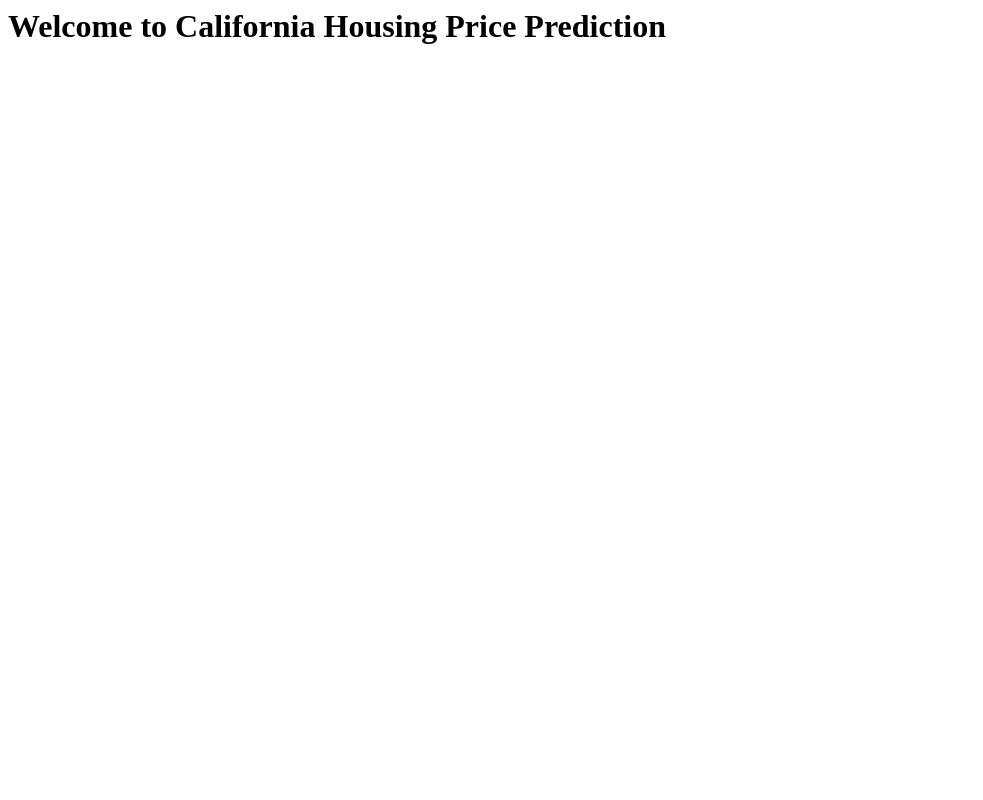
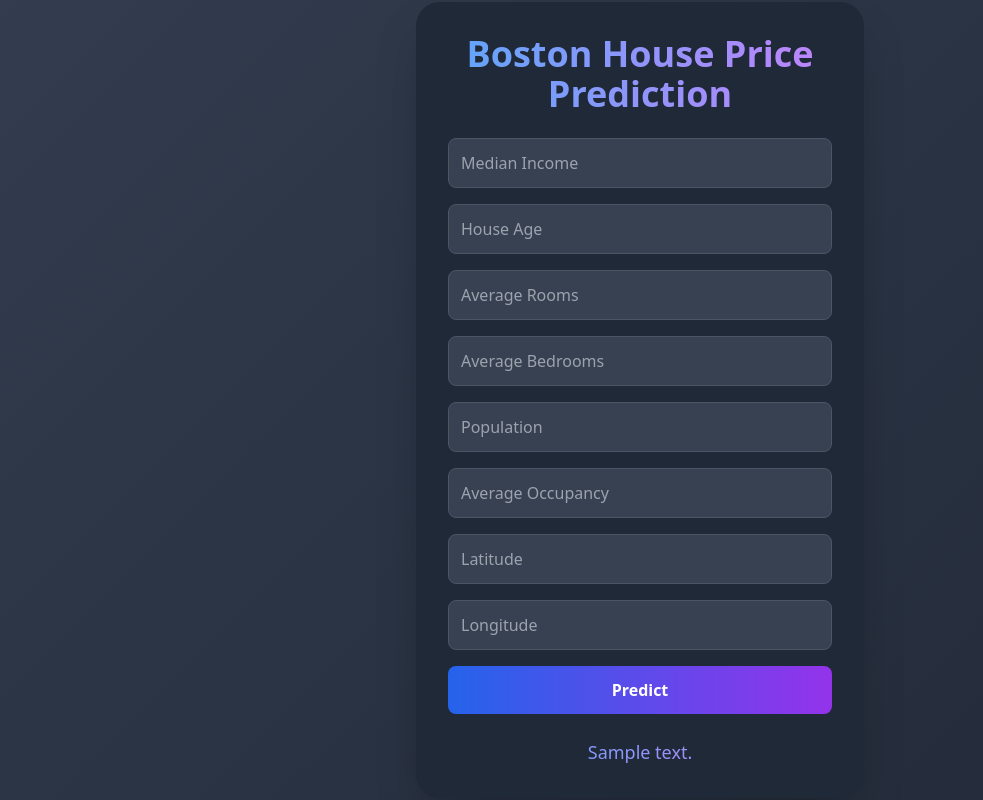
Before and after one commit to Mansi090/california_housing, a Flask app: template templates/home.html in a window 1280 px wide. Shown: the whole page, without its empty margins (0-983 px from the left). Run offline with Flask 3, Linux system fonts and the light colour scheme; the template is opened without the code that fills it: most values are stand-ins (such as "Sample title", 1, 10 or a date in 2020); parts of the project's set-up code (start-up, migrations or seed data) failed here and were passed over; some libraries are stand-ins or nearby versions.

Commit message:
the web app is ready

```diff
--- a/app.py
+++ b/app.py
@@ -1,7 +1,6 @@
 import pickle
 from flask import Flask, request, jsonify, render_template
 import numpy as np
-import pandas as pd
 
 app = Flask(__name__)
 
@@ -14,16 +13,33 @@ def home():
 
 @app.route('/predict_api', methods=['POST'])
 def predict_api():
-    data = request.json['data']
-    print("Received Data:", data)
+    try:
+        data = request.json.get("data", {})  # Get JSON safely
+        print("Received Data:", data)
 
-    try:
+        # Convert input to numpy array
         data_array = np.array(list(data.values())).reshape(1, -1)
+
+        # Directly predict without scaling
         output = model.predict(data_array)
         print("Predicted Output:", output[0])
-        return jsonify({"prediction": output[0]})
+
+        return jsonify({"prediction": float(output[0])})
     except Exception as e:
         return jsonify({"error": str(e)})
 
+@app.route('/predict', methods=['POST'])
+def predict():
+    try:
+        # Convert form input to float list
+        data = [float(x) for x in request.form.values()]
+        data_array = np.array(data).reshape(1, -1)
+
+        # Directly predict without scaling
+        output = model.predict(data_array)[0]
+        return render_template('home.html', prediction_text=f'Predicted House Price: $ {output:.2f}')
+    except Exception as e:
+        return render_template('home.html', prediction_text=f"Error: {str(e)}")
+
 if __name__ == '__main__':
     app.run(debug=True, use_reloader=False)
--- a/templates/home.html
+++ b/templates/home.html
@@ -1,4 +1,102 @@
+<!DOCTYPE html>
+<html lang="en">
+<head>
+  <meta charset="UTF-8" />
+  <meta name="viewport" content="width=device-width, initial-scale=1.0" />
+  <title>Boston House Price Prediction</title>
+  <script src="https://cdn.tailwindcss.com"></script>
+  <style>
+    /* Custom background gradient with animation */
+    body {
+      background: linear-gradient(-45deg, #1a202c, #2d3748, #4a5568, #2d3748);
+      background-size: 400% 400%;
+      animation: gradientBG 15s ease infinite;
+    }
 
-    <h1>
-        Welcome to California Housing Price Prediction
+    @keyframes gradientBG {
+      0% { background-position: 0% 50%; }
+      50% { background-position: 100% 50%; }
+      100% { background-position: 0% 50%; }
+    }
+
+    /* Custom glow effect on hover */
+    .glow-on-hover:hover {
+      box-shadow: 0 0 15px rgba(59, 130, 246, 0.6);
+    }
+  </style>
+</head>
+<body class="flex items-center justify-center min-h-screen">
+  <div class="bg-gray-800 shadow-2xl rounded-3xl p-8 max-w-md w-full transform transition-all duration-300 hover:scale-105">
+    <h1 class="text-4xl font-extrabold text-transparent bg-clip-text bg-gradient-to-r from-blue-400 to-purple-400 mb-6 text-center">
+      Boston House Price Prediction
     </h1>
+    <form action="{{ url_for('predict') }}" method="post" class="space-y-4">
+      <input
+        type="text"
+        name="MedInc"
+        placeholder="Median Income"
+        required
+        class="w-full p-3 bg-gray-700 border border-gray-600 rounded-lg focus:outline-none focus:ring-2 focus:ring-blue-400 text-gray-200 transition placeholder-gray-400"
+      />
+      <input
+        type="text"
+        name="HouseAge"
+        placeholder="House Age"
+        required
+        class="w-full p-3 bg-gray-700 border border-gray-600 rounded-lg focus:outline-none focus:ring-2 focus:ring-blue-400 text-gray-200 transition placeholder-gray-400"
+      />
+      <input
+        type="text"
+        name="AveRooms"
+        placeholder="Average Rooms"
+        required
+        class="w-full p-3 bg-gray-700 border border-gray-600 rounded-lg focus:outline-none focus:ring-2 focus:ring-blue-400 text-gray-200 transition placeholder-gray-400"
+      />
+      <input
+        type="text"
+        name="AveBedrms"
+        placeholder="Average Bedrooms"
+        required
+        class="w-full p-3 bg-gray-700 border border-gray-600 rounded-lg focus:outline-none focus:ring-2 focus:ring-blue-400 text-gray-200 transition placeholder-gray-400"
+      />
+      <input
+        type="text"
+        name="Population"
+        placeholder="Population"
+        required
+        class="w-full p-3 bg-gray-700 border border-gray-600 rounded-lg focus:outline-none focus:ring-2 focus:ring-blue-400 text-gray-200 transition placeholder-gray-400"
+      />
+      <input
+        type="text"
+        name="AveOccup"
+        placeholder="Average Occupancy"
+        required
+        class="w-full p-3 bg-gray-700 border border-gray-600 rounded-lg focus:outline-none focus:ring-2 focus:ring-blue-400 text-gray-200 transition placeholder-gray-400"
+      />
+      <input
+        type="text"
+        name="Latitude"
+        placeholder="Latitude"
+        required
+        class="w-full p-3 bg-gray-700 border border-gray-600 rounded-lg focus:outline-none focus:ring-2 focus:ring-blue-400 text-gray-200 transition placeholder-gray-400"
+      />
+      <input
+        type="text"
+        name="Longitud"
+        placeholder="Longitude"
+        required
+        class="w-full p-3 bg-gray-700 border border-gray-600 rounded-lg focus:outline-none focus:ring-2 focus:ring-blue-400 text-gray-200 transition placeholder-gray-400"
+      />
+      <button
+        type="submit"
+        class="w-full bg-gradient-to-r from-blue-600 to-purple-600 hover:from-blue-500 hover:to-purple-500 transition duration-200 ease-in-out text-white py-3 rounded-lg font-semibold glow-on-hover"
+      >
+        Predict
+      </button>
+    </form>
+    <div class="mt-6 text-lg text-center text-transparent bg-clip-text bg-gradient-to-r from-blue-400 to-purple-400">
+      {{ prediction_text }}
+    </div>
+  </div>
+</body>
+</html>
```
